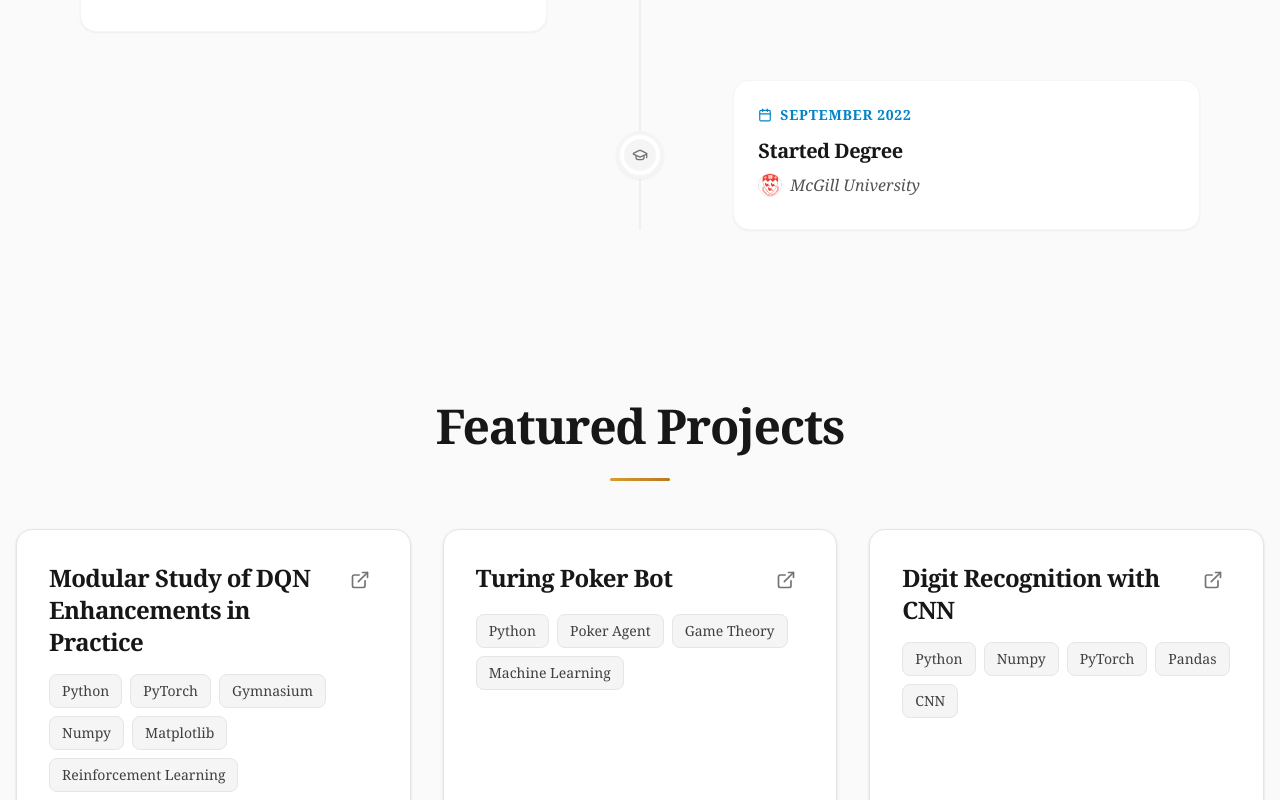
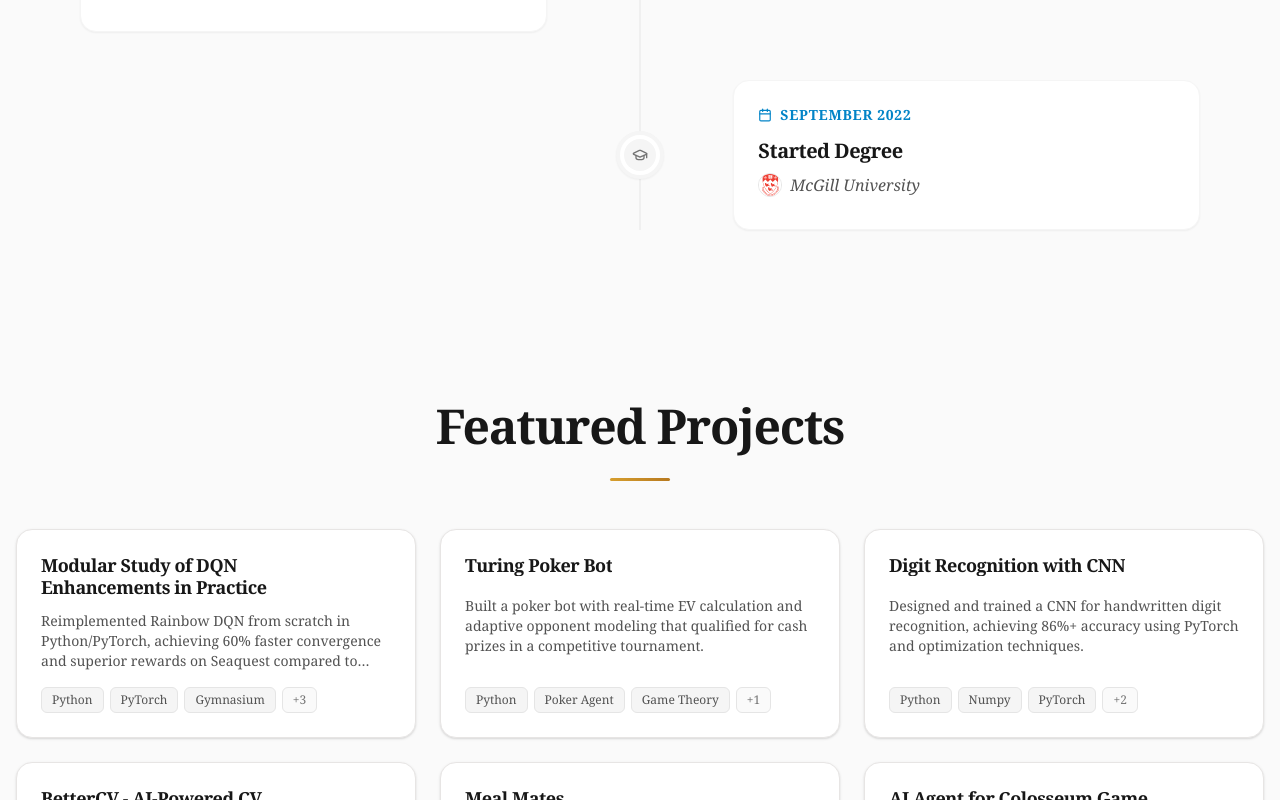
Before and after one commit to sham-bolic/sham-bolic.github.io, a Next.js app: page / in a window 1280 px wide. Shown: the part 2000-2800 px from the top of the page. Built offline with nearby package versions, Linux system fonts and the light colour scheme.

Commit message:
feat: changing projects to use modals and have different descriptions

```diff
--- /dev/null
+++ b/app/components/ProjectModal.tsx
@@ -0,0 +1,94 @@
+import React, { useEffect } from 'react';
+import { X, ExternalLink } from 'lucide-react';
+import { useKillFeed } from '@/app/components/KillFeed';
+
+interface ProjectModalProps {
+	project: {
+		id: number;
+		name: string;
+		description: string;
+		detailedDescription?: string;
+		skills: string[];
+		link: string;
+	};
+	isOpen: boolean;
+	onClose: () => void;
+}
+
+export default function ProjectModal({
+	project,
+	isOpen,
+	onClose,
+}: ProjectModalProps) {
+	const { addKill } = useKillFeed();
+
+	// Lock body scroll when modal is open
+	useEffect(() => {
+		if (isOpen) {
+			document.body.style.overflow = 'hidden';
+		} else {
+			document.body.style.overflow = 'unset';
+		}
+		return () => {
+			document.body.style.overflow = 'unset';
+		};
+	}, [isOpen]);
+
+	if (!isOpen) return null;
+
+	return (
+		<div className="fixed inset-0 z-50 flex items-center justify-center p-4 sm:p-6">
+			{/* Backdrop */}
+			<div
+				className="absolute inset-0 bg-black/60 backdrop-blur-sm transition-opacity"
+				onClick={onClose}
+			/>
+
+			{/* Modal Content */}
+			<div className="relative w-full max-w-2xl bg-white dark:bg-neutral-800 rounded-2xl shadow-2xl overflow-hidden flex flex-col max-h-[90vh] animate-in fade-in zoom-in-95 duration-200">
+				{/* Header */}
+				<div className="flex justify-between items-center p-6 border-b border-neutral-100 dark:border-neutral-700">
+					<h3 className="text-2xl font-bold text-neutral-900 dark:text-neutral-100 font-serif">
+						{project.name}
+					</h3>
+					<button
+						onClick={onClose}
+						className="p-2 rounded-lg hover:bg-neutral-100 dark:hover:bg-neutral-700 text-neutral-500 dark:text-neutral-400 transition-colors"
+					>
+						<X size={20} />
+					</button>
+				</div>
+
+				{/* Body */}
+				<div className="p-6 overflow-y-auto">
+					<div className="flex flex-wrap gap-2 mb-6">
+						{project.skills.map((skill, i) => (
+							<span
+								key={i}
+								className="px-3 py-1 rounded-full text-sm font-medium text-accent-700 dark:text-accent-300 bg-accent-50 dark:bg-accent-900/30 border border-accent-100 dark:border-accent-800"
+							>
+								{skill}
+							</span>
+						))}
+					</div>
+					<p className="text-lg text-neutral-600 dark:text-neutral-300 leading-relaxed whitespace-pre-wrap">
+						{project.detailedDescription || project.description}
+					</p>
+				</div>
+
+				{/* Footer */}
+				<div className="p-6 bg-neutral-50 dark:bg-neutral-900/50 border-t border-neutral-100 dark:border-neutral-700 flex justify-end">
+					<a
+						href={project.link}
+						target="_blank"
+						rel="noopener noreferrer"
+						className="inline-flex items-center gap-2 px-6 py-3 bg-neutral-900 dark:bg-neutral-100 text-white dark:text-neutral-900 rounded-xl font-medium hover:opacity-90 transition-opacity"
+						onClick={() => addKill(`Visited ${project.name}`, true)}
+					>
+						View Project <ExternalLink size={18} />
+					</a>
+				</div>
+			</div>
+		</div>
+	);
+}
--- a/app/components/sections/ProjectsSection.tsx
+++ b/app/components/sections/ProjectsSection.tsx
@@ -1,12 +1,23 @@
 'use client';
-import React, { useRef } from 'react';
-import { ExternalLink } from 'lucide-react';
+import React, { useRef, useState } from 'react';
+import { ExternalLink, MoreHorizontal } from 'lucide-react';
 import useOnScreen from '@/app/hooks/useOnScreen';
 import { projects } from '@/app/data/portfolio';
+import ProjectModal from '../ProjectModal';
+import { useKillFeed } from '@/app/components/KillFeed';
 
 export default function ProjectsSection() {
 	const ref = useRef<HTMLElement>(null);
 	const isVisible = useOnScreen(ref, 0.1);
+	const [selectedProject, setSelectedProject] = useState<
+		(typeof projects)[0] | null
+	>(null);
+	const { addKill } = useKillFeed();
+
+	const handleProjectClick = (project: (typeof projects)[0]) => {
+		setSelectedProject(project);
+		addKill(`Checked out ${project.name}`, true);
+	};
 
 	return (
 		<section id="projects" ref={ref} className="py-12 md:py-20">
@@ -18,54 +29,58 @@ export default function ProjectsSection() {
 				>
 					Featured Projects
 				</h2>
-				<div className="grid gap-8 grid-cols-1 md:grid-cols-2 xl:grid-cols-3">
+				<div className="grid gap-6 grid-cols-1 md:grid-cols-2 lg:grid-cols-3">
 					{projects.map((project, index) => (
 						<div
 							key={project.id}
-							className={`card p-8 h-full flex flex-col group dark:bg-neutral-800 dark:border-neutral-700 transition-all duration-700 transform ${
+							onClick={() => handleProjectClick(project)}
+							className={`card p-6 h-full flex flex-col cursor-pointer group dark:bg-neutral-800 dark:border-neutral-700 transition-all duration-700 transform hover:-translate-y-1 hover:shadow-xl ${
 								isVisible
 									? 'opacity-100 translate-y-0'
 									: 'opacity-0 translate-y-10'
 							}`}
 							style={{ transitionDelay: `${index * 100}ms` }}
 						>
-							<div className="flex justify-between items-start mb-4 gap-4">
-								<h3 className="text-xl lg:text-2xl font-bold text-neutral-900 dark:text-neutral-100 font-serif leading-tight flex-1">
+							<div className="flex justify-between items-start mb-3 gap-4">
+								<h3 className="text-lg font-bold text-neutral-900 dark:text-neutral-100 font-serif leading-tight line-clamp-2">
 									{project.name}
 								</h3>
-								<a
-									href={project.link}
-									target="_blank"
-									rel="noopener noreferrer"
-									className="p-2 text-neutral-500 dark:text-neutral-400 hover:text-warm-600 dark:hover:text-warm-400 transition-colors shrink-0 rounded-lg hover:bg-neutral-50 dark:hover:bg-neutral-700"
-									aria-label={`View project ${project.name}`}
-								>
-									<ExternalLink size={20} />
-								</a>
+								<div className="p-1.5 rounded-lg bg-neutral-100 dark:bg-neutral-700 text-neutral-500 dark:text-neutral-400 opacity-0 group-hover:opacity-100 transition-opacity">
+									<MoreHorizontal size={18} />
+								</div>
 							</div>
 
-							<div className="flex flex-wrap gap-2 mb-4">
-								{project.skills.map((skill, i) => (
+							<p className="text-sm text-neutral-600 dark:text-neutral-400 line-clamp-3 mb-4 flex-grow">
+								{project.description}
+							</p>
+
+							<div className="flex flex-wrap gap-1.5 mt-auto">
+								{project.skills.slice(0, 3).map((skill, i) => (
 									<span
 										key={i}
-										className="px-3 py-1.5 rounded-lg text-sm font-medium text-neutral-700 dark:text-neutral-300 bg-neutral-100 dark:bg-neutral-700 border border-neutral-200 dark:border-neutral-600 transition-colors hover:bg-neutral-200 dark:hover:bg-neutral-600"
+										className="px-2.5 py-1 rounded-md text-xs font-medium text-neutral-600 dark:text-neutral-400 bg-neutral-100 dark:bg-neutral-700/50 border border-neutral-200 dark:border-neutral-700"
 									>
 										{skill}
 									</span>
 								))}
-							</div>
-
-							<div className="grid grid-rows-[0fr] group-hover:grid-rows-[1fr] transition-all duration-500 ease-in-out mt-auto">
-								<div className="overflow-hidden">
-									<p className="text-neutral-600 dark:text-neutral-400 leading-relaxed pt-4 border-t border-neutral-200 dark:border-neutral-600">
-										{project.description}
-									</p>
-								</div>
+								{project.skills.length > 3 && (
+									<span className="px-2.5 py-1 rounded-md text-xs font-medium text-neutral-500 dark:text-neutral-500 bg-neutral-50 dark:bg-neutral-800/50 border border-neutral-200 dark:border-neutral-700">
+										+{project.skills.length - 3}
+									</span>
+								)}
 							</div>
 						</div>
 					))}
 				</div>
 			</div>
+
+			{selectedProject && (
+				<ProjectModal
+					project={selectedProject}
+					isOpen={!!selectedProject}
+					onClose={() => setSelectedProject(null)}
+				/>
+			)}
 		</section>
 	);
 }
--- a/app/data/portfolio.ts
+++ b/app/data/portfolio.ts
@@ -8,7 +8,9 @@ export const projects = [
 		id: 1,
 		name: 'Modular Study of DQN Enhancements in Practice',
 		description:
-			'Reimplemented Rainbow DQN from scratch in Python/PyTorch, integrating six core enhancements: Double Q-Learning, Prioritized Experience Replay, Dueling Networks, Noisy Networks, n-step returns and distributional C51. Achieved 60% convergence and 153.9 avg test reward on Seaquest (full Rainbow) vs. vanilla DQN, with ablations revealing Noisy Networks & PER as most critical for fast, stable learning.',
+			'Reimplemented Rainbow DQN from scratch in Python/PyTorch, achieving 60% faster convergence and superior rewards on Seaquest compared to vanilla DQN.',
+		detailedDescription:
+			"This project is a comprehensive reproduction and analysis of the Rainbow DQN architecture, a state-of-the-art reinforcement learning algorithm. I implemented the system from scratch using Python and PyTorch, methodically integrating six key enhancements to the standard DQN algorithm:\n\n• Double Q-Learning to reduce overestimation bias.\n• Prioritized Experience Replay (PER) to learn more frequently from important transitions.\n• Dueling Network Architectures to separately estimate state value and advantage.\n• Noisy Networks for better exploration.\n• Multi-step (n-step) returns for faster propagation of rewards.\n• Distributional RL (C51) to model the distribution of returns.\n\nThe agent was tested on the Atari 'Seaquest' environment. The full Rainbow implementation achieved 60% faster convergence and a significantly higher average test reward (153.9) compared to a vanilla DQN baseline. Furthermore, I conducted ablation studies which highlighted that Noisy Networks and PER were the most impactful components for achieving fast and stable learning in this domain.",
 		skills: [
 			'Python',
 			'PyTorch',
@@ -23,7 +25,9 @@ export const projects = [
 		id: 2,
 		name: 'Turing Poker Bot',
 		description:
-			'Implemented real-time expectation calculations, factoring in the pot size, player ranges, and win probabilities to optimize decision-making. Utilized a moving average as a reinforcement learning concept, enabling the bot to adapt its strategy based on evolving opponent behaviors. Qualified for cash prizes in two rounds, demonstrating strong performance in a competitive setting.',
+			'Built a poker bot with real-time EV calculation and adaptive opponent modeling that qualified for cash prizes in a competitive tournament.',
+		detailedDescription:
+			"Developed for the McGill Physics Hackathon/Tournament, this poker bot is designed to play Texas Hold'em autonomously. The core logic involves real-time calculation of Expected Value (EV) by analyzing pot odds, estimating opponent hand ranges, and simulating win probabilities.\n\nTo handle dynamic opponents, I implemented an adaptive strategy using moving averages of opponent actions to model their aggression and looseness. This allows the bot to shift between conservative and aggressive playstyles based on the table dynamics. The bot successfully competed against other student-made agents, qualifying for cash prizes in two separate rounds, proving its robustness in a competitive environment.",
 		skills: ['Python', 'Poker Agent', 'Game Theory', 'Machine Learning'],
 		link: 'https://github.com/denis-tsariov/python-poker-bot/tree/mcgill-tournament',
 	},
@@ -31,7 +35,9 @@ export const projects = [
 		id: 3,
 		name: 'Digit Recognition with CNN',
 		description:
-			'Achieved 86%+ accuracy in recognizing handwritten digits. Implemented techniques like batch normalization, data augmentation, and stochastic gradient descent to improve model performance and reduce overfitting.',
+			'Designed and trained a CNN for handwritten digit recognition, achieving 86%+ accuracy using PyTorch and optimization techniques.',
+		detailedDescription:
+			"A deep learning project focused on computer vision, specifically the classification of handwritten digits. I designed and trained a Convolutional Neural Network (CNN) using PyTorch.\n\nKey features of the implementation include:\n• Custom CNN architecture with multiple convolutional and pooling layers.\n• Batch Normalization to stabilize learning and allow higher learning rates.\n• Data Augmentation techniques (rotation, shifting) to increase dataset diversity and robustness.\n• Optimization via Stochastic Gradient Descent (SGD) with momentum.\n\nThe final model achieved over 86% accuracy on the test set, demonstrating effective handling of overfitting and generalization.",
 		skills: ['Python', 'Numpy', 'PyTorch', 'Pandas', 'CNN'],
 		link: 'https://github.com/sham-bolic/number_classification_cnn',
 	},
@@ -39,7 +45,9 @@ export const projects = [
 		id: 4,
 		name: 'BetterCV - AI-Powered CV Generator',
 		description:
-			'Developed a web app that generates job-specific CVs using AI to analyze job descriptions and rank user-provided skills and experiences. Built with React, TypeScript, Tailwind CSS, Drizzle ORM, and Postgres, the platform integrates Gemini AI for intelligent content selection.',
+			'Created an AI-powered web app that generates tailored CVs by analyzing job descriptions and user profiles with Google Gemini AI.',
+		detailedDescription:
+			"BetterCV is an AI-powered tool built to solve the tedious process of tailoring resumes for every job application. Created during a hackathon (McWiCS 2025), this web application takes a user's master profile (skills, experience, projects) and a specific job description as input.\n\nUsing Google's Gemini AI, the system analyzes the job requirements and intelligently selects and ranks the user's most relevant experiences. It then generates a formatted, job-specific CV.\n\nThe technical stack includes:\n• Frontend: React with TypeScript and Tailwind CSS for a responsive UI.\n• Backend: Node.js with Drizzle ORM and PostgreSQL for data management.\n• AI Integration: Gemini AI API for natural language processing and content generation.\n\nThe project demonstrates a practical application of LLMs in automating career-related tasks.",
 		skills: [
 			'React',
 			'TypeScript',
@@ -54,7 +62,9 @@ export const projects = [
 		id: 5,
 		name: 'Meal Mates',
 		description:
-			'Developed a full-stack mobile app that allows users to swipe through food images from restaurants near them and curate a list of interested restaurants as well as match with friends on similar restaurants to try out together. The frontend uses React-Native and the backend is developed with Django-rest and SQLite3 database.',
+			"Developed 'Meal Mates', a React Native mobile app for social dining that matches friends with nearby restaurants using a swipe interface.",
+		detailedDescription:
+			"Meal Mates is a 'Tinder for Food' style mobile application designed to make deciding where to eat fun and social. Users can browse food photos from nearby restaurants and swipe right to 'like' or left to 'pass'.\n\nThe app's social feature allows friends to link accounts; when two friends like the same restaurant, it creates a 'match', suggesting a place for them to dine together.\n\nTechnical details:\n• Frontend: Built with React Native for cross-platform mobile compatibility.\n• Backend: A robust REST API developed with Django and Django REST Framework.\n• Database: SQLite3 for data storage (restaurant data, user preferences, matches).\n• Geolocation: Integration with location services to find nearby dining options.",
 		skills: [
 			'React Native',
 			'Django Rest API',
@@ -68,7 +78,9 @@ export const projects = [
 		id: 6,
 		name: 'AI Agent for Colosseum Game',
 		description:
-			'Developed an AI agent for the Colosseum game, incorporating custom heuristics to evaluate and navigate game states effectively. Implemented a Monte Carlo Search Tree combined with Multi-Armed Bandits to explore possible actions and determine the most optimal moves.',
+			'Engineered an AI agent for the Colosseum game using Monte Carlo Tree Search and custom heuristics, outperforming random and student agents.',
+		detailedDescription:
+			"This project involved creating an autonomous agent to play 'Colosseum', a strategy board game. The goal was to develop an AI capable of beating both random agents and other student-developed AIs.\n\nThe core of the agent is built on Monte Carlo Tree Search (MCTS), which allows it to simulate thousands of future game states to determine the best move. To balance exploration (trying new moves) and exploitation (using known good moves), I integrated the Upper Confidence Bound applied to Trees (UCT) algorithm, a form of Multi-Armed Bandit problem solving.\n\nI also designed custom heuristics to evaluate non-terminal board states, helping the agent make better decisions even when it couldn't simulate to the very end of the game. This combination of MCTS and domain-specific heuristics resulted in a highly competitive agent.",
 		skills: ['Python', 'Monte Carlo', 'AI', 'Game Theory'],
 		link: 'https://github.com/sham-bolic/AI_Final_Proj',
 	},
```
